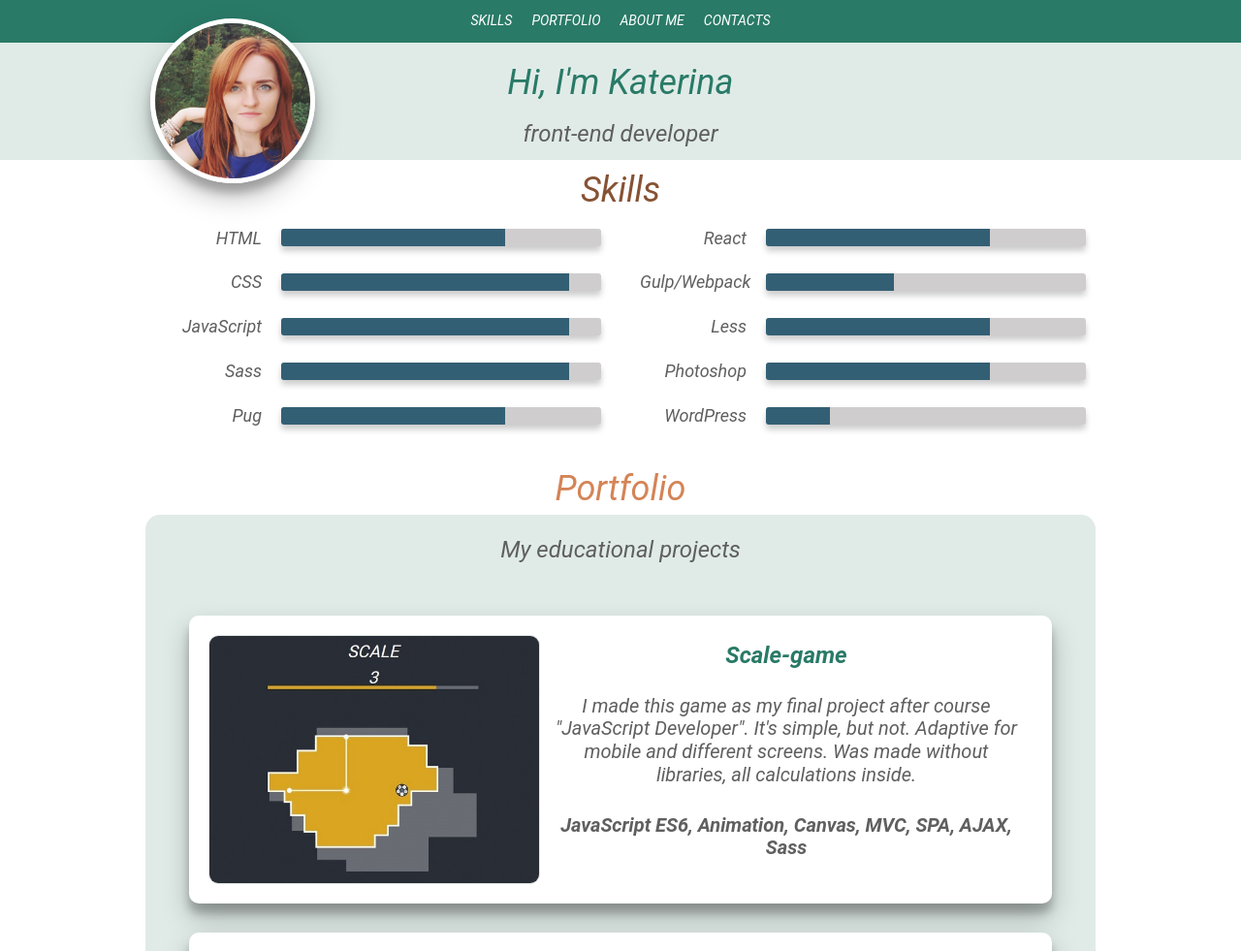
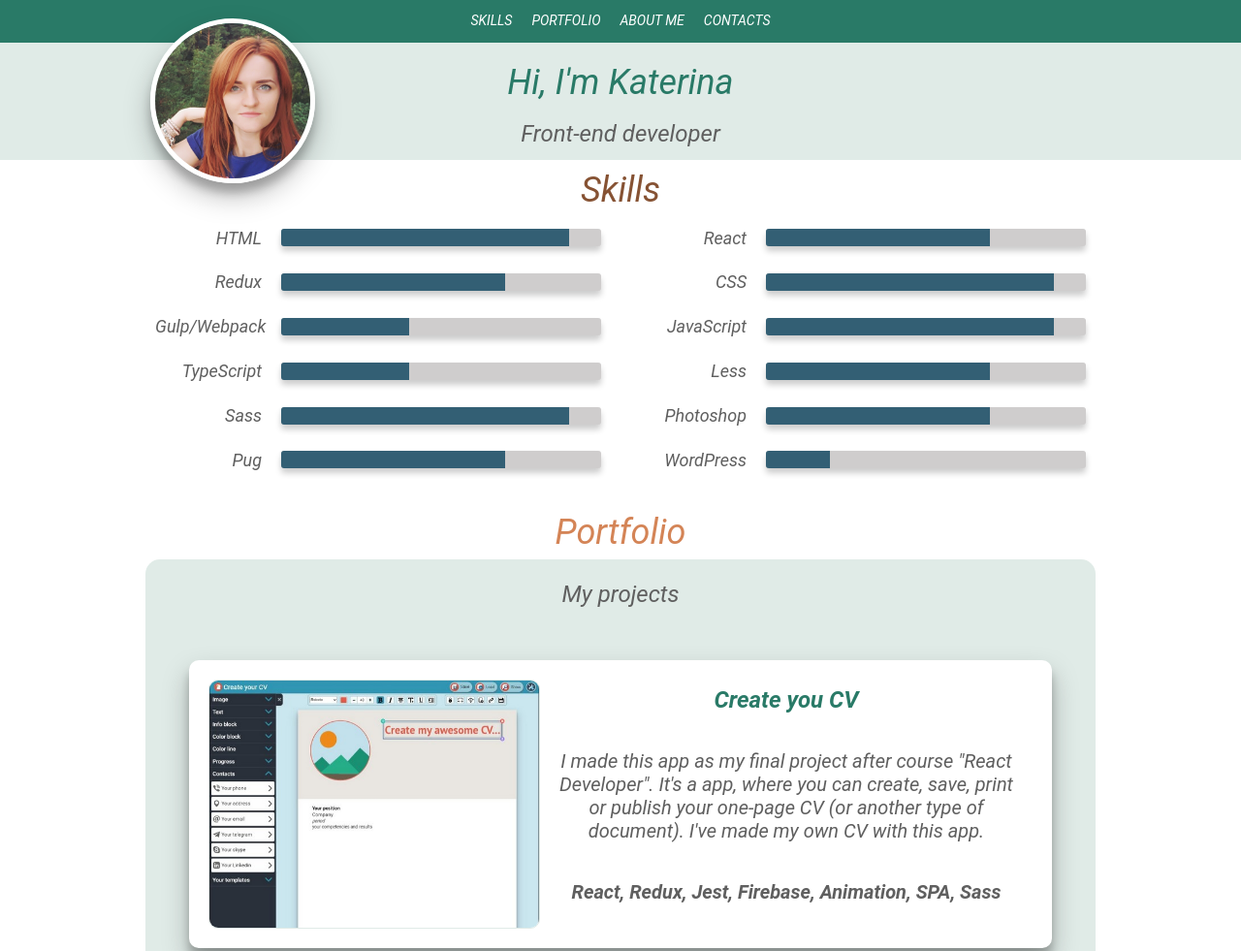
Before and after one commit to Andicat/My-Projects, a website: page build/index.html in a window 1280 px wide. Shown: the top 981 px of the page at 97% size. Drawn offline with Linux system fonts and the light colour scheme.

Commit message:
build update

```diff
--- a/build/index.html
+++ b/build/index.html
@@ -128,7 +128,7 @@
         </div>
         <div class="intro__description">
           <h2>Hi, I'm Katerina</h2>
-          <p>front-end developer</p>
+          <p>Front-end developer</p>
         </div>
         </div>
       </section>
@@ -139,11 +139,17 @@
             <li class="skills__item">
   <h3 class="skills__name"> HTML </h3>
   <div class="skills__level">
+    <div class="skills__progress  skills__progress--high "></div>
+  </div>
+</li>
+            <li class="skills__item">
+  <h3 class="skills__name"> React </h3>
+  <div class="skills__level">
     <div class="skills__progress  skills__progress--medium "></div>
   </div>
 </li>
             <li class="skills__item">
-  <h3 class="skills__name"> React </h3>
+  <h3 class="skills__name"> Redux </h3>
   <div class="skills__level">
     <div class="skills__progress  skills__progress--medium "></div>
   </div>
@@ -164,6 +170,12 @@
   <h3 class="skills__name"> JavaScript </h3>
   <div class="skills__level">
     <div class="skills__progress  skills__progress--high "></div>
+  </div>
+</li>
+            <li class="skills__item">
+  <h3 class="skills__name"> TypeScript </h3>
+  <div class="skills__level">
+    <div class="skills__progress  skills__progress--begin "></div>
   </div>
 </li>
             <li class="skills__item">
@@ -202,8 +214,19 @@
       <section class="portfolio center-aligned" id="portfolio">
         <h2>Portfolio</h2>
         <div class="portfolio__container">
-          <h3>My educational projects</h3>
+          <h3>My projects</h3>
           <ul class='portfolio__list'>
+            <li class="portfolio__item portfolio__item--link">
+              <a class="portfolio__link" href="https://creacv-a2bd7.firebaseapp.com/" target="_blank">
+                <img class="portfolio__image" src="img/cvcreate.jpg" alt="CVCreate">
+              </a>
+              <div class="portfolio__description">
+                <h4 class="portfolio__name">Create you CV</h4>
+                <p class="portfolio__details">I made this app as my final project after course "React Developer". It's a app,
+                  where you can create, save, print or publish your one-page CV (or another type of document). I've made my own CV with this app.</p>
+                <p class="portfolio__stack">React, Redux, Jest, Firebase, Animation, SPA, Sass</p>
+              </div>
+            </li>
             <li class="portfolio__item portfolio__item--link">
               <a class="portfolio__link" href="https://andicat.github.io/FD-2-Project" target="_blank">
                 <img class="portfolio__image" src="img/scale.jpg" alt="Scale game">
```
Also changed, not shown: build/img/Screenshot_2.jpg (deleted), build/img/cvcreate.jpg (added), 1 other file.
